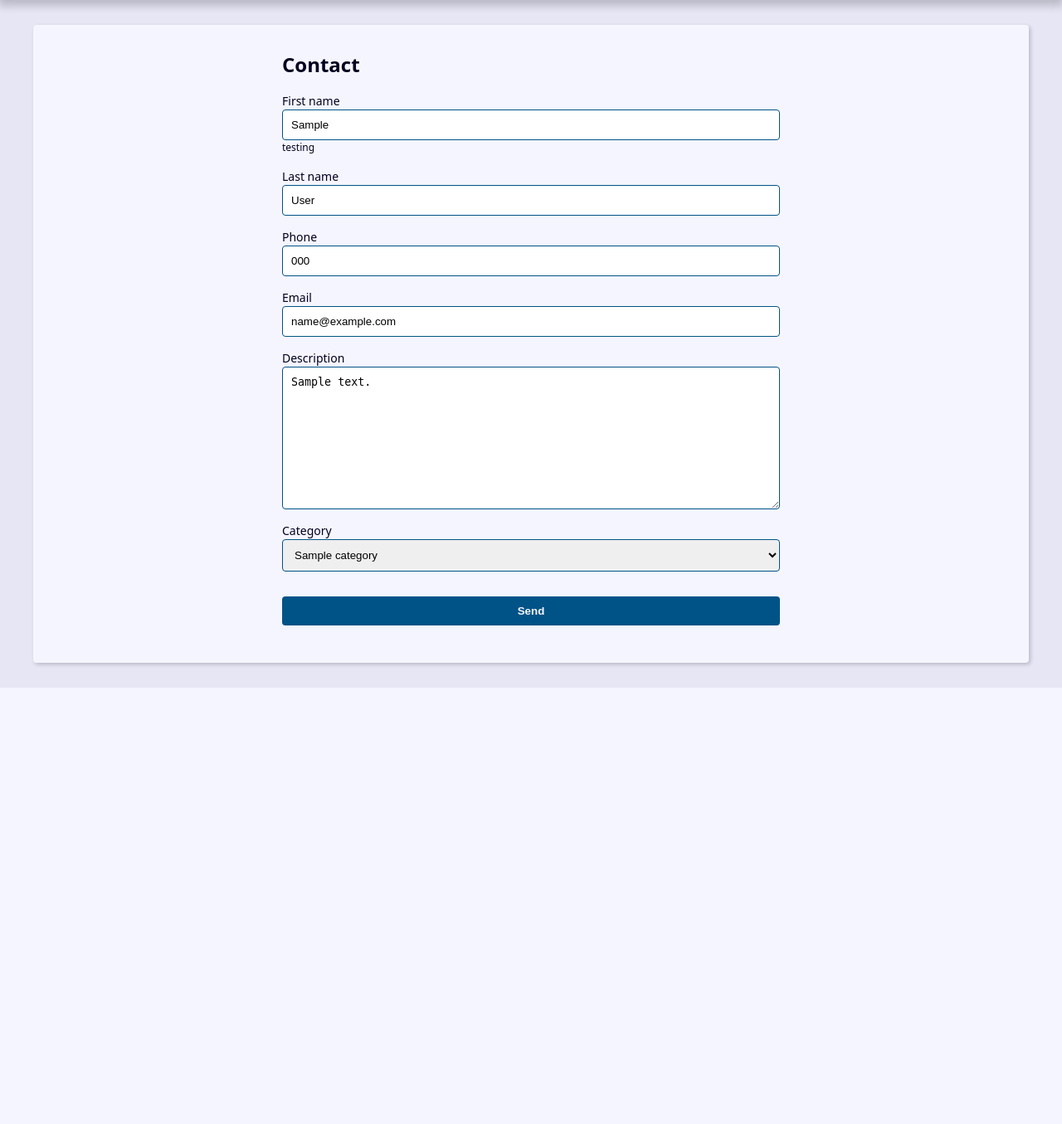
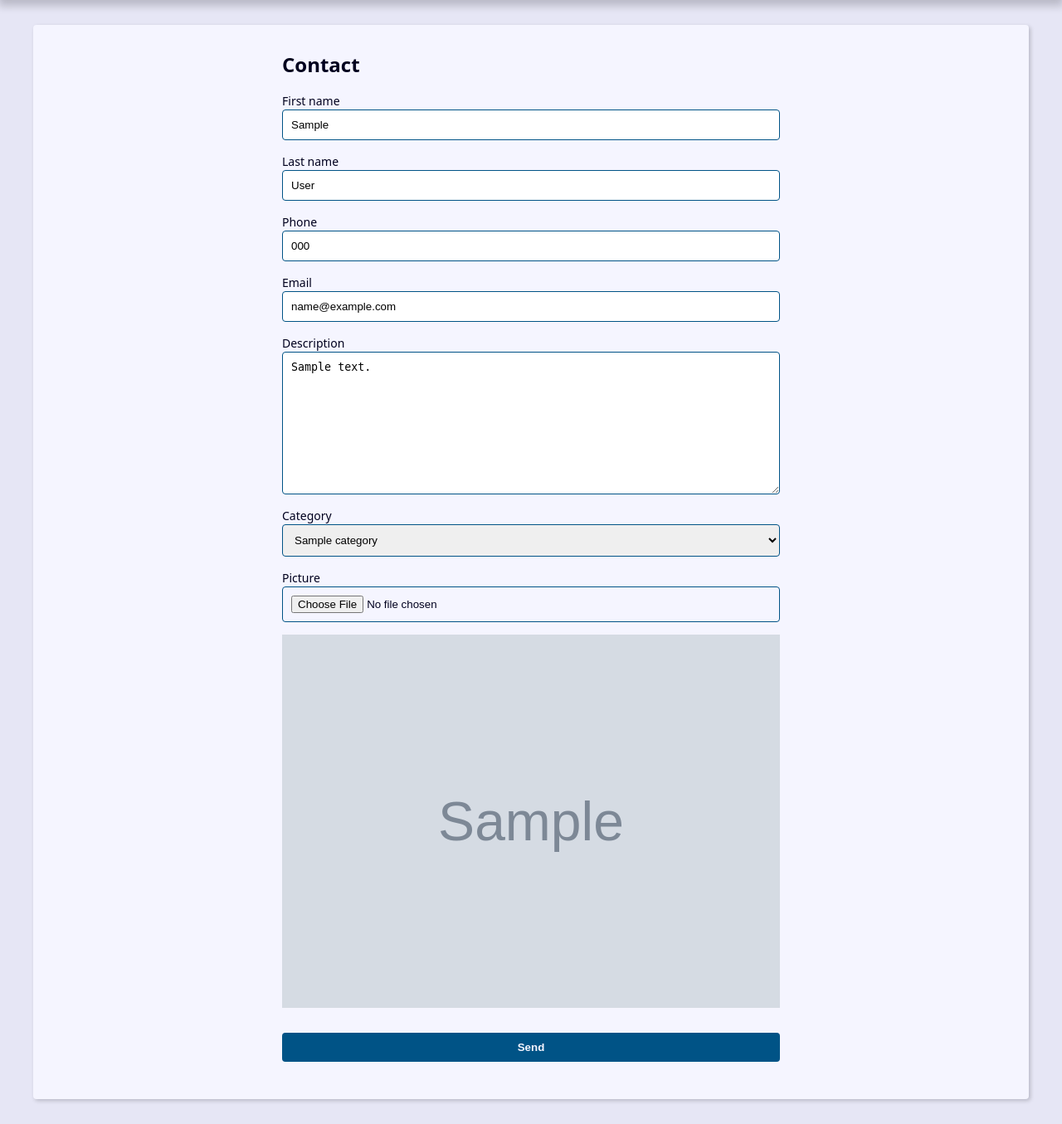
Before and after one commit to RickyAlm/Project-Agenda-Django, a Django app: page /contact/1/update/ in a window 1280 px wide. Shown: the part 209-1564 px from the top of the page at 83% size. Before the commit the page ends 1038 px from the top, so only its background shows below. Run offline with Django 4.2, Linux system fonts and the light colour scheme; tables that the repository leaves empty hold one stand-in row (values such as "Sample post"); grey boxes marked "Sample" are stand-in pictures.

Commit message:
Adicionado a opção de colocar uma imagem no contato e a de deletar contatos da agenda

```diff
--- a/base_static/global/css/style.css
+++ b/base_static/global/css/style.css
@@ -42,6 +42,11 @@ body {
   background: var(--clr-light-gray);
 }
 
+img,
+svg {
+  display: block;
+  max-width: 100%;
+}
 
 /* HEADER */
 .header {
@@ -181,6 +186,12 @@ body {
   margin: 1rem 0;
 }
 
+@media (min-width: 600px) {
+  .single-contact {
+    max-width: 80%;
+    margin: calc(var(--spacing) * 2) auto;
+  }
+}
 
 /* PAGINATION */
 .pagination {
@@ -287,6 +298,10 @@ body {
   line-height: var(--small-font-size);
 }
 
+.btn-delete {
+  background: tomato;
+}
+
 /* FORM MESSAGES AND ERRORS */
 .errorlist {
   list-style: none;
--- a/contact/forms.py
+++ b/contact/forms.py
@@ -1,38 +1,16 @@
 from django import forms
-from django.core.exceptions import ValidationError
 
 from contact.models import Contact
 
 
 class ContactForm(forms.ModelForm):
-    first_name = forms.CharField(
-        widget=forms.TextInput(
-            attrs={'placeholder': 'Testing', }
-        ),
-        help_text='testing',
+    picture = forms.ImageField(
+        widget=forms.FileInput(attrs={'accept': 'image/*', })
     )
-
-    def __init__(self, *args, **kwargs):
-        super().__init__(*args, **kwargs)
 
     class Meta:
         model = Contact
         fields = (
             'first_name', 'last_name', 'phone', 'email', 'description',
-            'category',
+            'category', 'picture',
         )
-
-    def clean(self):
-        cleaned_data = self.cleaned_data
-        first_name = cleaned_data.get('first_name')
-        last_name = cleaned_data.get('last_name')
-
-        if first_name == last_name:
-            msg = ValidationError(
-                'Primeiro nome não pode ser igual ao segundo',
-                code='invalid'
-            )
-            self.add_error('first_name', msg)
-            self.add_error('last_name', msg)
-
-        return super().clean()
--- a/contact/templates/contact/create.html
+++ b/contact/templates/contact/create.html
@@ -21,6 +21,12 @@
               <p class="help-text"> {{field.help_text}} </p>
             {% endif %}
           </div>
+
+          {% if field.name == 'picture' and field.value.url %}
+            <div class="form-group">
+              <img src="{{ field.value.url }}" alt="">
+            </div>
+          {% endif %}
         {% endfor %}
       </div>
 
--- a/contact/urls.py
+++ b/contact/urls.py
@@ -12,5 +12,5 @@ urlpatterns = [
     path('contact/<int:contact_id>/', views.contact, name='contact'),
     path('contact/create/', views.create, name='create'),
     path('contact/<int:contact_id>/update/', views.update, name='update'),
-
+    path('contact/<int:contact_id>/delete/', views.delete, name='delete'),
 ]
--- a/contact/views/contact_forms.py
+++ b/contact/views/contact_forms.py
@@ -9,7 +9,7 @@ from contact.models import Contact
 def create(request) -> HttpResponse:
     form_action = reverse('contact:create')
     if request.method == 'POST':
-        form = ContactForm(request.POST)
+        form = ContactForm(request.POST, request.FILES)
         context = {'form': form, 'form_action': form_action}
 
         if form.is_valid():
@@ -40,3 +40,19 @@ def update(request,  contact_id) -> HttpResponse:
         'form': ContactForm(instance=contact), 'form_action': form_action
     }
     return render(request, 'contact/create.html', context)
+
+
+def delete(request,  contact_id) -> HttpResponse:
+    contact = get_object_or_404(Contact, pk=contact_id, show=True)
+    confirmation = request.POST.get('confirmation', 'no')
+
+    context = {
+        'contact': contact,
+        'confirmation': confirmation
+    }
+
+    if confirmation == 'yes':
+        contact.delete()
+        return redirect('contact:index')
+
+    return render(request, 'contact/contact.html', context)
```
Also changed, not shown: contact/templates/contact/contact.html (+18 -1 lines).
